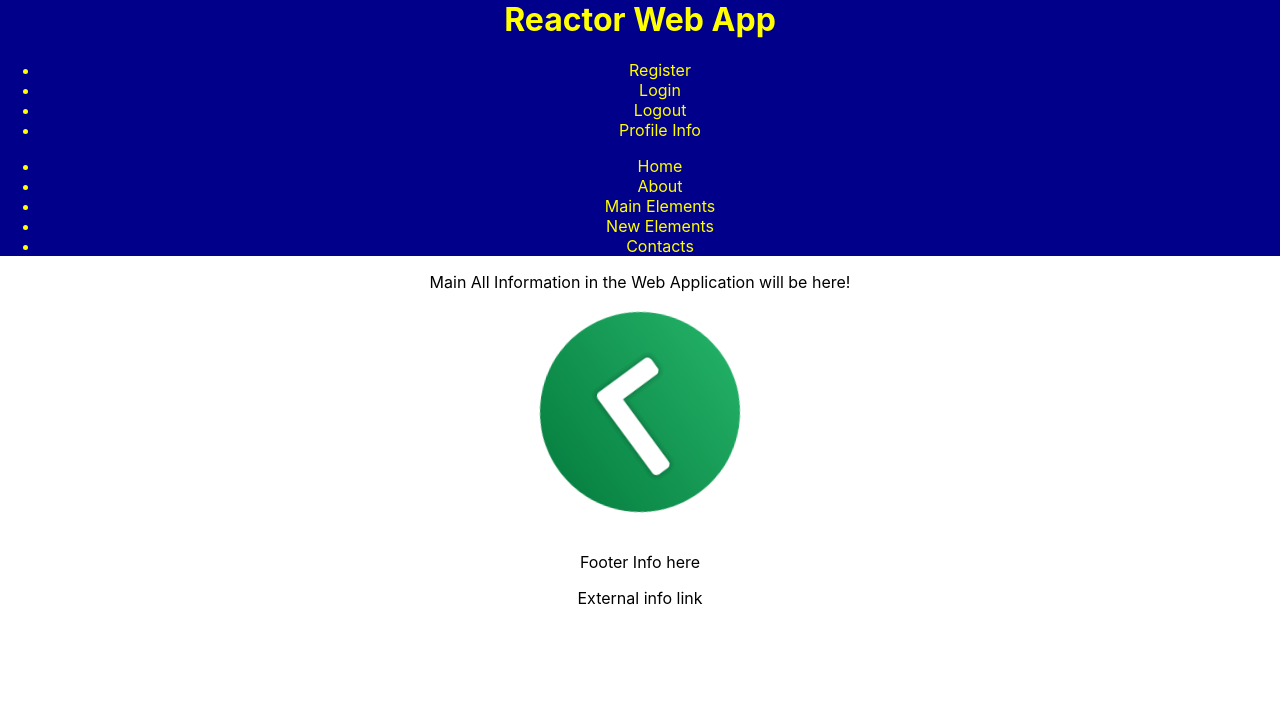
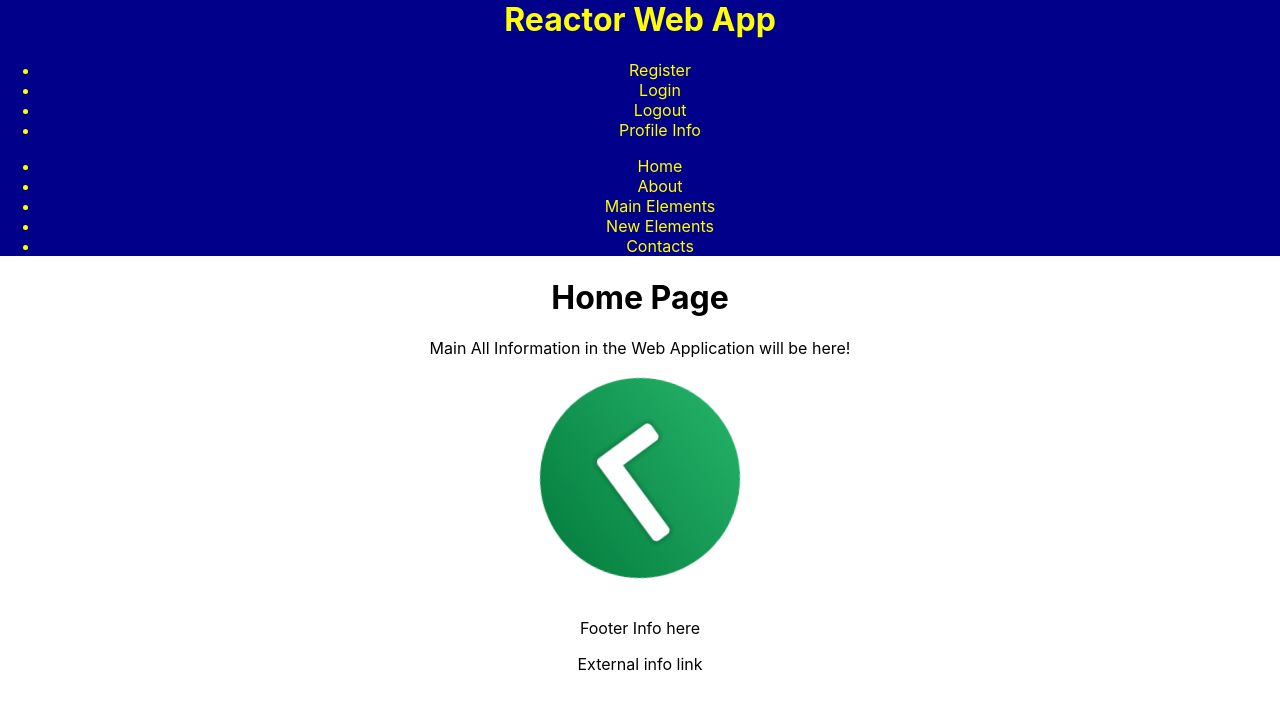
Before and after one commit to KikoXtreme/Blaze-Fan-Page, a React (Create React App) app in the folder reactor-app/: page / in a window 1280 px wide. Shown: the top 710 px of the page. Built offline with nearby package versions, Linux system fonts and the light colour scheme.

Commit message:
Home, App, Router update

```diff
--- a/reactor-app/package.json
+++ b/reactor-app/package.json
@@ -8,6 +8,7 @@
     "@testing-library/user-event": "^13.5.0",
     "react": "^18.2.0",
     "react-dom": "^18.2.0",
+    "react-router-dom": "^6.4.1",
     "react-scripts": "5.0.1",
     "web-vitals": "^2.1.4"
   },
--- a/reactor-app/src/App.js
+++ b/reactor-app/src/App.js
@@ -1,8 +1,9 @@
 import './App.css';
-import logo from './logo.svg';
+import {Route, Routes} from 'react-router-dom';
 
 import { Header } from './components/Header/Header';
 import { Footer } from './components/Footer/Footer';
+import { Home } from './components/Main/Home/Home';
 
 function App() {
     return (
@@ -10,10 +11,9 @@
             <Header />
 
             <main id="main">
-                <div>
-                    Main All Information in the Web Application will be here!
-                </div>
-                <img src={logo} className="App-logo" alt="logo" />
+            <Routes >
+                <Route path='/' element={<Home />}></Route>
+            </Routes>
             </main>
 
             <Footer />
--- /dev/null
+++ b/reactor-app/src/components/Main/Home/Home.js
@@ -0,0 +1,13 @@
+import logo from '../../../logo.svg';
+
+export const Home = () => {
+    return (
+        <>
+            <h1>Home Page</h1>
+            <div>
+                Main All Information in the Web Application will be here!
+            </div>
+            <img src={logo} className="App-logo" alt="logo" />
+        </>
+    );
+}
--- a/reactor-app/src/index.js
+++ b/reactor-app/src/index.js
@@ -2,11 +2,14 @@
 import ReactDOM from 'react-dom/client';
 import './index.css';
 import App from './App';
+import { BrowserRouter } from 'react-router-dom';
 import reportWebVitals from './reportWebVitals';
 
 const root = ReactDOM.createRoot(document.getElementById('root'));
 root.render(
-    <App />
+    <BrowserRouter>
+        <App />
+    </BrowserRouter>
 );
 
 reportWebVitals();
```
Also changed, not shown: 1 other file (tests, documents, lock files or other folders).
